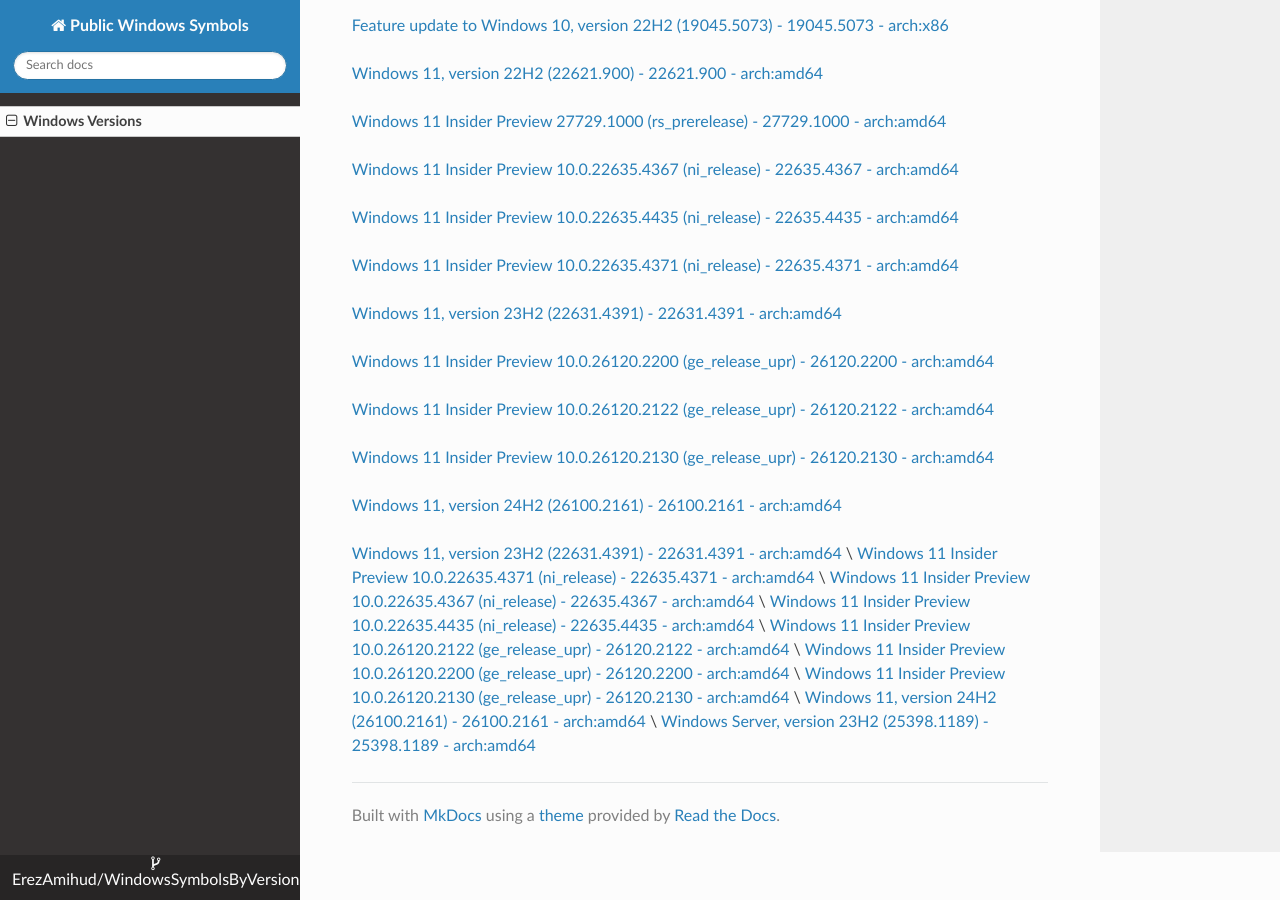
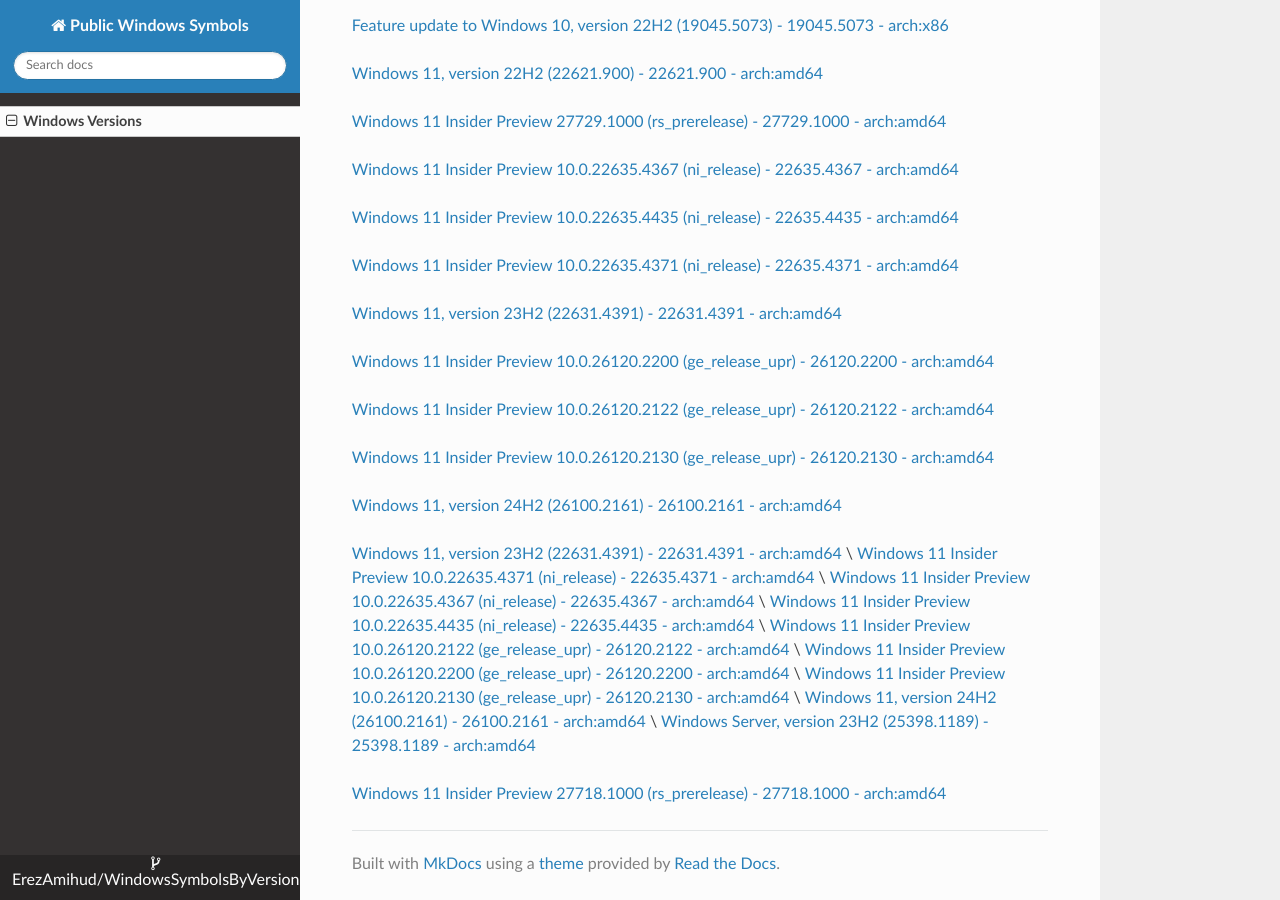
Before and after one commit to ErezAmihud/WindowsSymbolsByVersion, an MkDocs documentation site: the page built from docs/index.md, in a window 1280 px wide and 900 px high, scrolled down 3629 px. Built offline with MkDocs 1.6.1, drawn with Linux system fonts in a browser that asks for light colours; nearby versions of some CDN libraries.

Commit message:
Automated commit, add manifest for 9c9aaa4d-3424-4334-aa1c-86b82f95b7ba

```diff
--- a/docs/index.md
+++ b/docs/index.md
@@ -170,3 +170,6 @@
 [Windows 11 Insider Preview 10.0.26120.2130 (ge_release_upr) - 26120.2130 - arch:amd64](https://github.com/ErezAmihud/WindowsSymbolsByVersion/blob/main/manifests/8e99fe48-06d3-4f0a-9a09-a849f7f2551c.manifest) \
 [Windows 11, version 24H2 (26100.2161) - 26100.2161 - arch:amd64](https://github.com/ErezAmihud/WindowsSymbolsByVersion/blob/main/manifests/d6c443ca-9e6e-4dd6-8a2d-f2dfbd8356fa.manifest) \
 [Windows Server, version 23H2 (25398.1189) - 25398.1189 - arch:amd64](https://github.com/ErezAmihud/WindowsSymbolsByVersion/blob/main/manifests/d289e1be-37f2-4980-96a9-5ceae469fff2.manifest)
+
+
+[Windows 11 Insider Preview 27718.1000 (rs_prerelease) - 27718.1000 - arch:amd64](https://github.com/ErezAmihud/WindowsSymbolsByVersion/blob/main/manifests/9c9aaa4d-3424-4334-aa1c-86b82f95b7ba.manifest)
```
Also changed, not shown: process_builds.json (+1 -1 lines), 1 other file.
